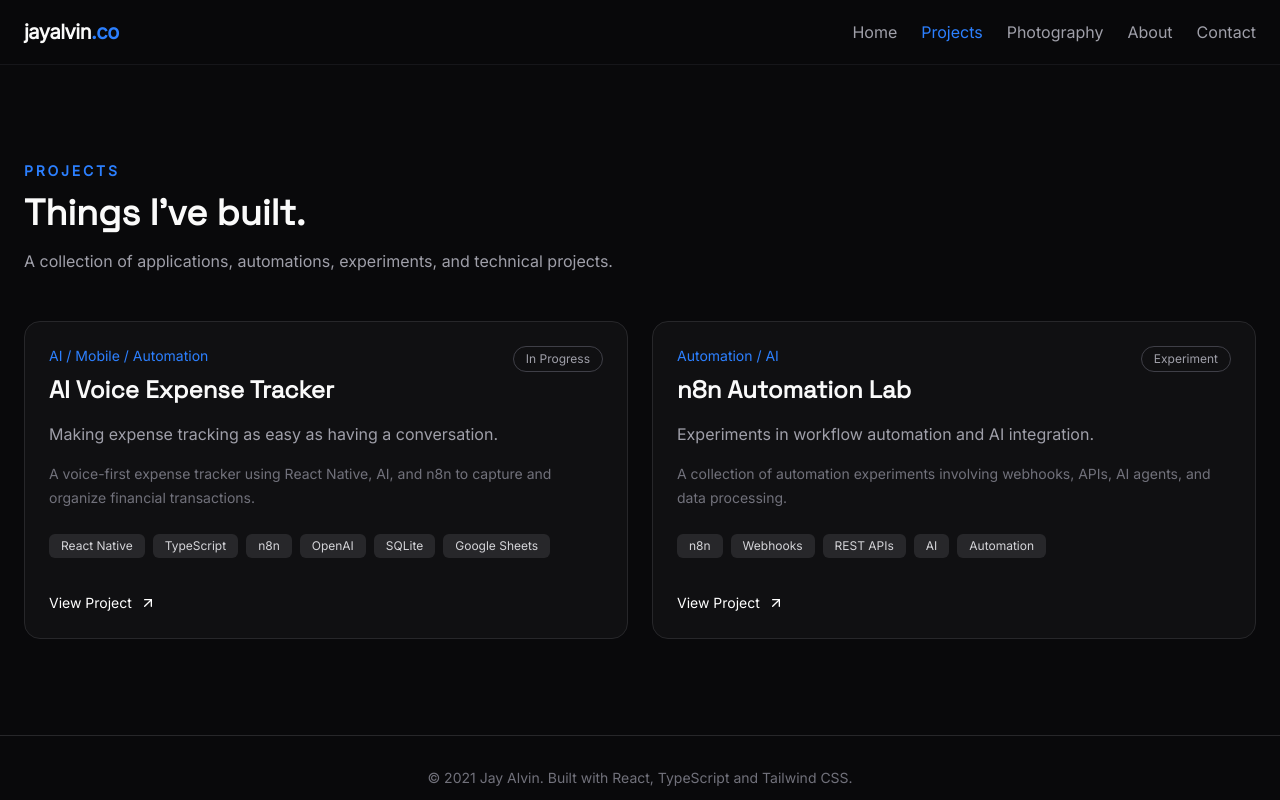
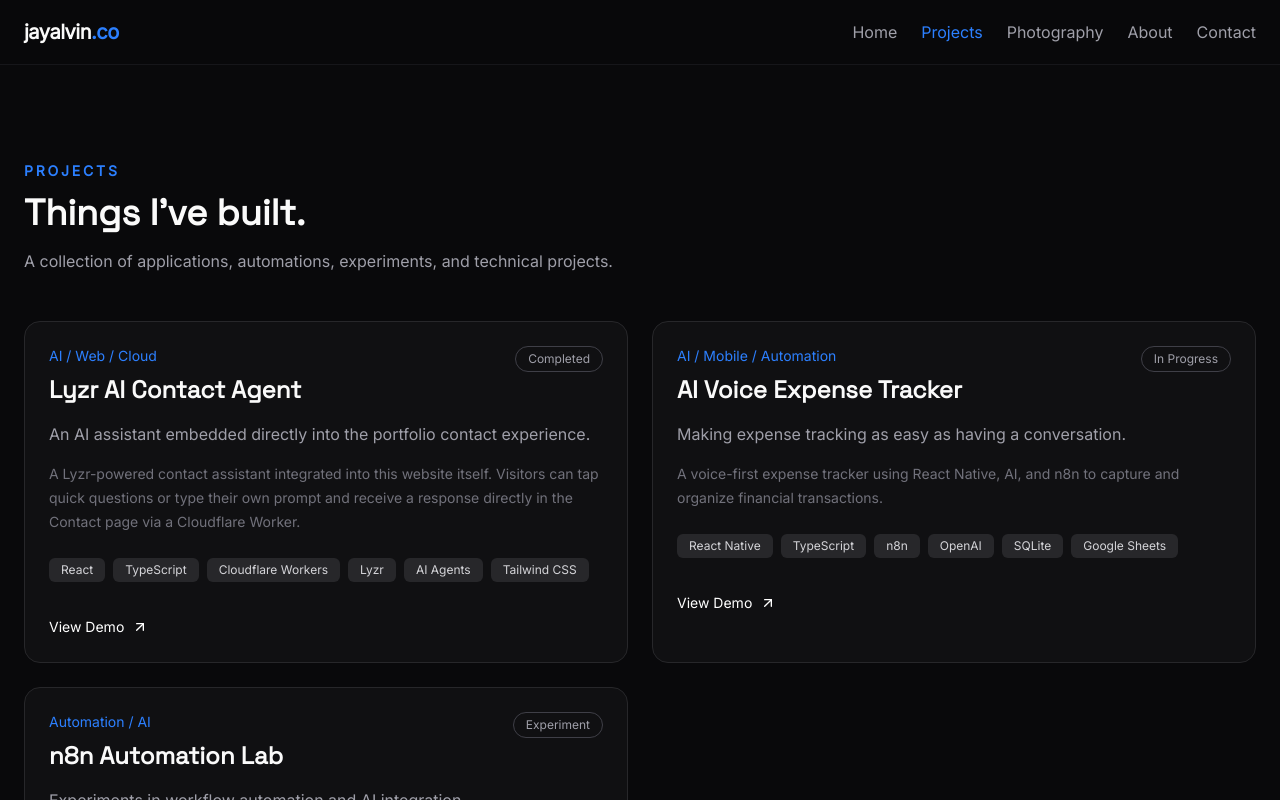
Before and after one commit to jalvinco/portfolio, a React app: page /projects in a window 1280 px wide. Shown: the top 800 px of the page. Built offline with nearby package versions, Linux system fonts and the light colour scheme; the HTML template or start-up script is replaced by a standard one.

Commit message:
update techs and cv file

```diff
--- a/src/components/ui/ProjectCard.tsx
+++ b/src/components/ui/ProjectCard.tsx
@@ -45,10 +45,10 @@ function ProjectCard({ project }: ProjectCardProps) {
 
       <div className="mt-8">
         <a
-          href={project.github}
+          href={project.liveDemo || project.github || "#"}
           className="inline-flex items-center gap-2 text-sm font-medium text-white transition-colors hover:text-blue-400"
         >
-          View Project
+          {project.liveDemo ? "View Demo" : "View Project"}
           <ArrowUpRight
             size={16}
             className="transition-transform group-hover:-translate-y-0.5 group-hover:translate-x-0.5"
--- a/src/data/projects.ts
+++ b/src/data/projects.ts
@@ -27,64 +27,92 @@ export type FeaturedProject = {
 };
 
 export const featuredProject: FeaturedProject = {
-  title: "AI Voice Expense Tracker",
+  title: "Lyzr AI Contact Agent",
 
   tagline:
-    "Making expense tracking as easy as having a conversation.",
+    "An AI assistant embedded directly into this portfolio’s contact experience.",
 
   overview:
-    "A voice-first expense tracker that uses AI and automation to capture financial transactions naturally.",
+    "A Lyzr-powered AI agent that lives inside the website itself, allowing visitors to ask quick questions from the Contact page and receive contextual replies in the browser.",
 
   problem:
-    "Most expense trackers require manual typing, making them slow and inconvenient. The goal was to allow users to simply speak their expenses.",
+    "The site needed a lightweight way to answer common questions without forcing visitors to switch to email or call manually. It also needed a conversational experience that felt personal and responsive.",
 
   solution:
-    "The application records voice, sends it to an n8n workflow, extracts structured data with AI, confirms it with the user, stores it locally, and synchronizes it with Google Sheets.",
+    "I built a browser-to-Cloudflare Worker flow where the Contact form submits the prompt to a backend endpoint, the Worker forwards it to a Lyzr agent, and the answer is rendered directly inside the page with session-aware behavior.",
 
   architecture: [
-    "React Native",
-    "Webhook",
-    "n8n",
-    "OpenAI",
-    "Confirmation",
-    "SQLite",
-    "Google Sheets",
+    "React",
+    "Cloudflare Worker",
+    "Lyzr Agent",
+    "Session Storage",
+    "JSON API",
+    "AI Response",
   ],
 
   technologies: [
-    "React Native",
+    "React",
     "TypeScript",
-    "Expo",
-    "n8n",
-    "OpenAI",
-    "SQLite",
-    "Google Sheets",
-    "Cloudflare",
+    "Cloudflare Workers",
+    "Lyzr",
+    "AI Agents",
+    "REST API",
+    "Tailwind CSS",
   ],
 
   features: [
-    "Voice recording",
-    "AI transaction extraction",
-    "User confirmation",
-    "Offline local storage",
-    "Google Sheets synchronization",
-    "Monthly summaries",
+    "Quick question chips",
+    "Session-based conversation flow",
+    "Frontend message rendering",
+    "Backend AI orchestration via Worker",
+    "Context-aware answer generation",
+    "Embedded website experience",
   ],
 
   challenges: [
-    "Understanding natural language input.",
-    "Supporting Taglish voice commands.",
-    "Handling incomplete expense details.",
-    "Keeping local data synchronized with Google Sheets.",
+    "Ensuring the Worker route matched the browser request correctly.",
+    "Maintaining a stable session between questions.",
+    "Handling API errors and showing helpful UI feedback.",
+    "Balancing conversational UX with a clean portfolio design.",
   ],
 
   github: "#",
-  liveDemo: "#",
+  liveDemo: "/contact",
   description:
-    "A voice-first expense tracker that uses AI and automation to capture financial transactions naturally.",
+    "A Lyzr-powered AI assistant integrated into the Contact page so visitors can ask questions directly on the site.",
 };
 
 export const projects: Project[] = [
+  {
+    id: "lyzr-ai-contact-agent",
+
+    title: "Lyzr AI Contact Agent",
+
+    tagline:
+      "An AI assistant embedded directly into the portfolio contact experience.",
+
+    description:
+      "A Lyzr-powered contact assistant integrated into this website itself. Visitors can tap quick questions or type their own prompt and receive a response directly in the Contact page via a Cloudflare Worker.",
+
+    technologies: [
+      "React",
+      "TypeScript",
+      "Cloudflare Workers",
+      "Lyzr",
+      "AI Agents",
+      "Tailwind CSS",
+    ],
+
+    category: "AI / Web / Cloud",
+
+    status: "Completed",
+
+    featured: true,
+
+    github: "#",
+    liveDemo: "/contact",
+  },
+
   {
     id: "ai-voice-expense-tracker",
 
--- a/src/data/skills.ts
+++ b/src/data/skills.ts
@@ -1,22 +1,51 @@
 export const skills = [
   {
-    title: "Cloud",
+    title: "Cloud & DevOps",
     icon: "☁️",
-    items: ["Azure", "Docker", "Cloudflare"],
+    items: [
+      "Azure",
+      "Docker",
+      "Cloudflare Workers",
+      "Git",
+      "CI/CD workflows",
+      "Environment configuration",
+    ],
   },
   {
     title: "AI & Automation",
     icon: "🤖",
-    items: ["n8n", "OpenAI"],
+    items: [
+      "Lyzr",
+      "n8n",
+      "OpenAI",
+      "AI agents",
+      "Prompt orchestration",
+      "Workflow automation",
+    ],
   },
   {
     title: "Frontend",
     icon: "💻",
-    items: ["React", "TypeScript", "Tailwind CSS"],
+    items: [
+      "React",
+      "TypeScript",
+      "Angular",
+      "Vite",
+      "Tailwind CSS",
+      "Responsive UI",
+      "Accessibility",
+    ],
   },
   {
-    title: "Mobile",
+    title: "Mobile & Data",
     icon: "📱",
-    items: ["React Native"],
+    items: [
+      "React Native",
+      "Expo",
+      "REST APIs",
+      "SQLite",
+      "Google Sheets",
+      "CSV / PDF export",
+    ],
   },
 ];
--- a/src/data/technologies.ts
+++ b/src/data/technologies.ts
@@ -1,10 +1,23 @@
 export const technologies = [
   "Azure",
+  "Cloudflare",
+  "Cloudflare Workers",
+  "Docker",
+  "Git",
   "React",
   "React Native",
+  "Angular",
   "TypeScript",
+  "Vite",
+  "Tailwind CSS",
+  "Lyzr",
   "n8n",
-  "Docker",
-  "Git",
-  "Cloudflare",
+  "OpenAI",
+  "AI Agents",
+  "REST APIs",
+  "Expo",
+  "SQLite",
+  "Google Sheets",
+  "CSV / PDF export",
+  "Accessibility",
 ];
```
Also changed, not shown: 1 other file (tests, documents, lock files or other folders).
